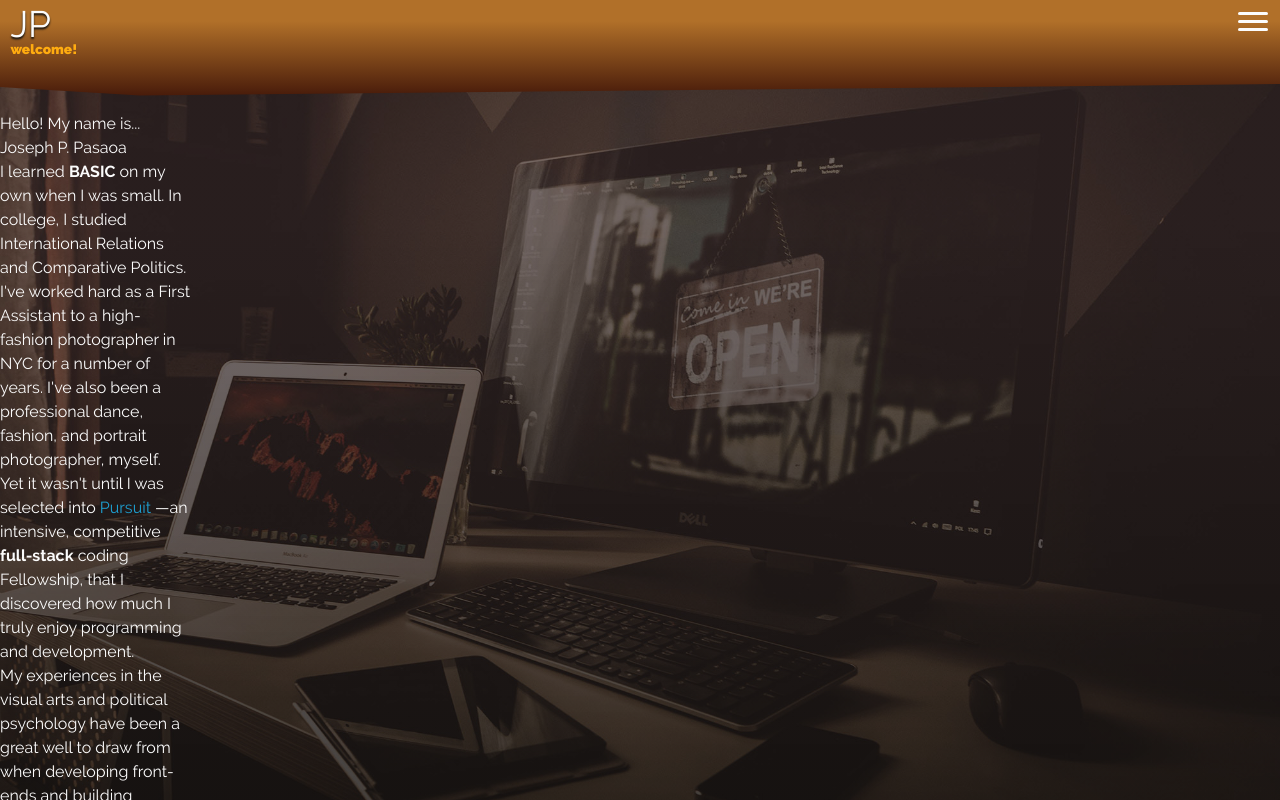
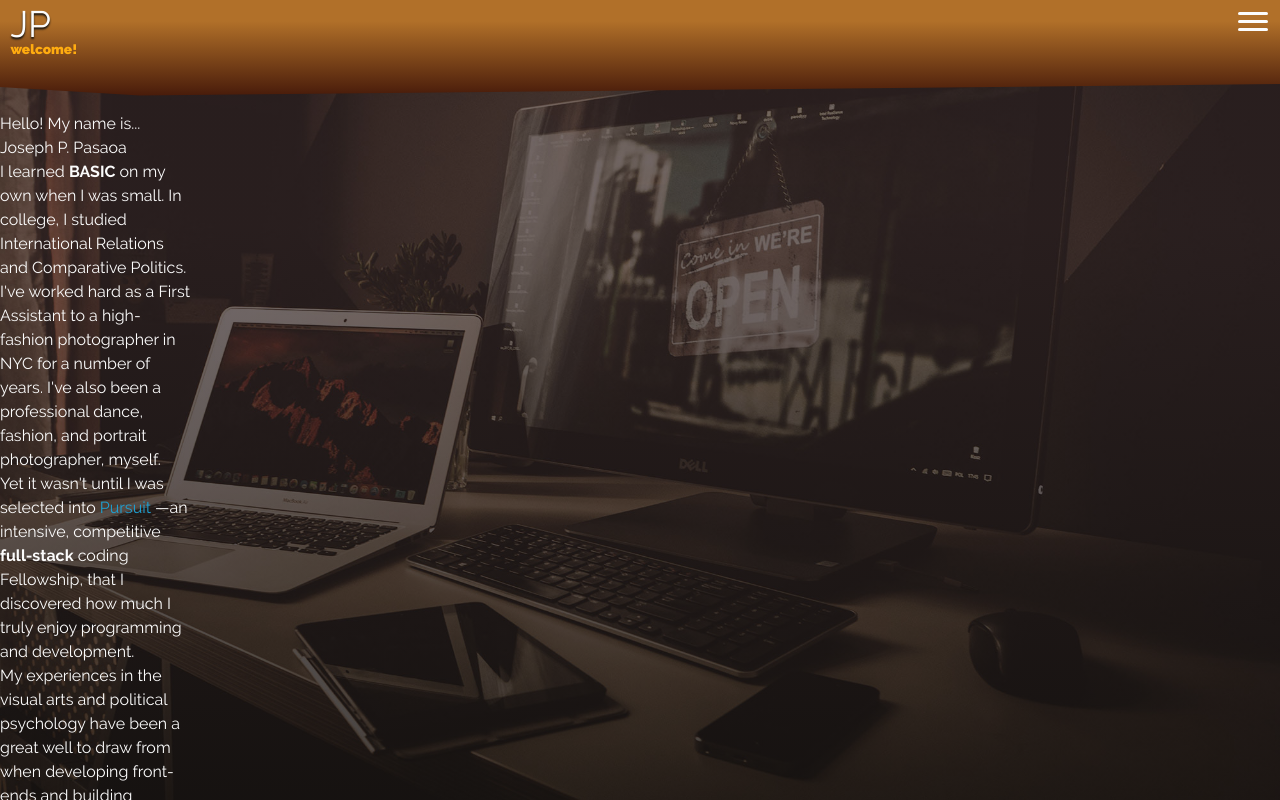
Before and after one commit to joseph-p-pasaoa/my-portfolio-site-v1-redraw--react-ts, a React (Create React App) app: page / in a window 1280 px wide. Shown: the top 800 px of the page. Built offline with nearby package versions, Linux system fonts and the light colour scheme.

Commit message:
add overflow-y auto prop to last 100% height layer: layout-base to fix sticky topbar moving on scroll bug

```diff
--- a/src/Main.scss
+++ b/src/Main.scss
@@ -98,6 +98,7 @@ th {
 .layout-base {
     @include flex-straight(column);
     height: 100%;
+    overflow-y: auto;
 }
 
 .stage {
```
